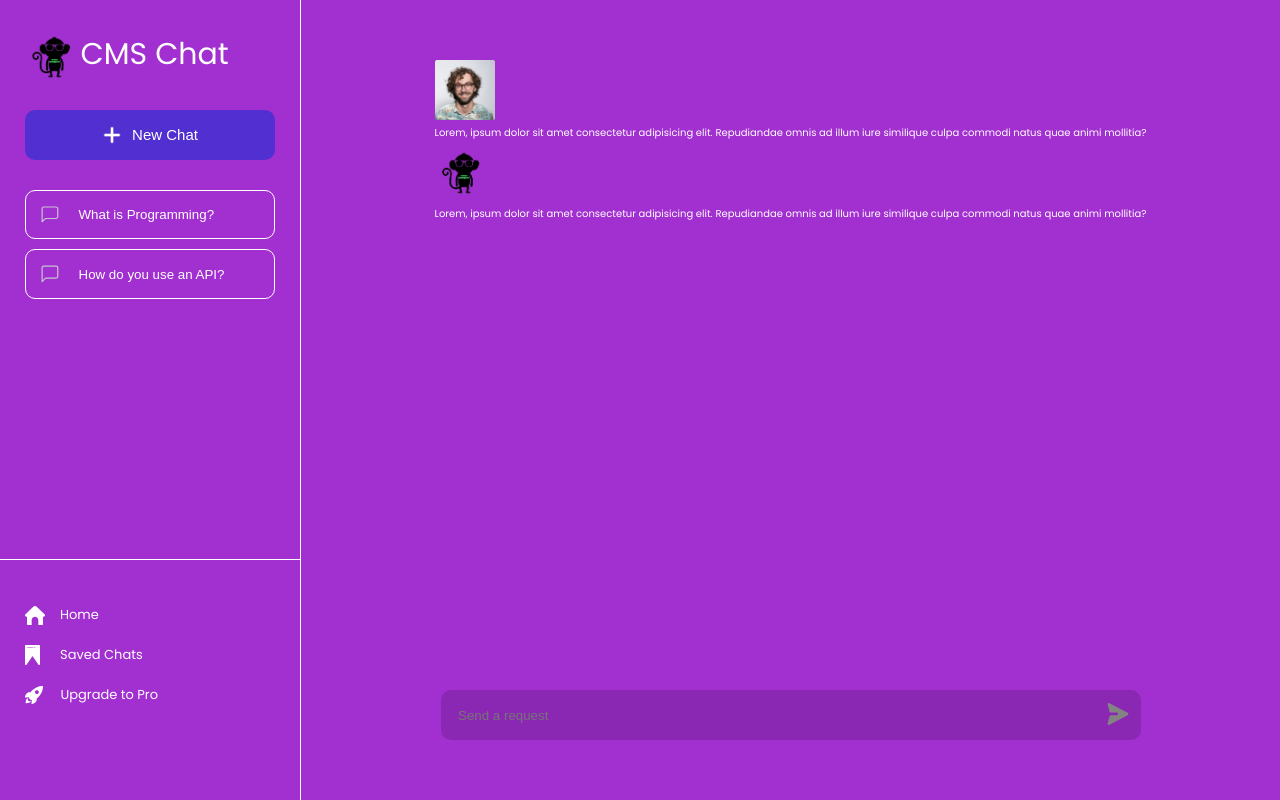
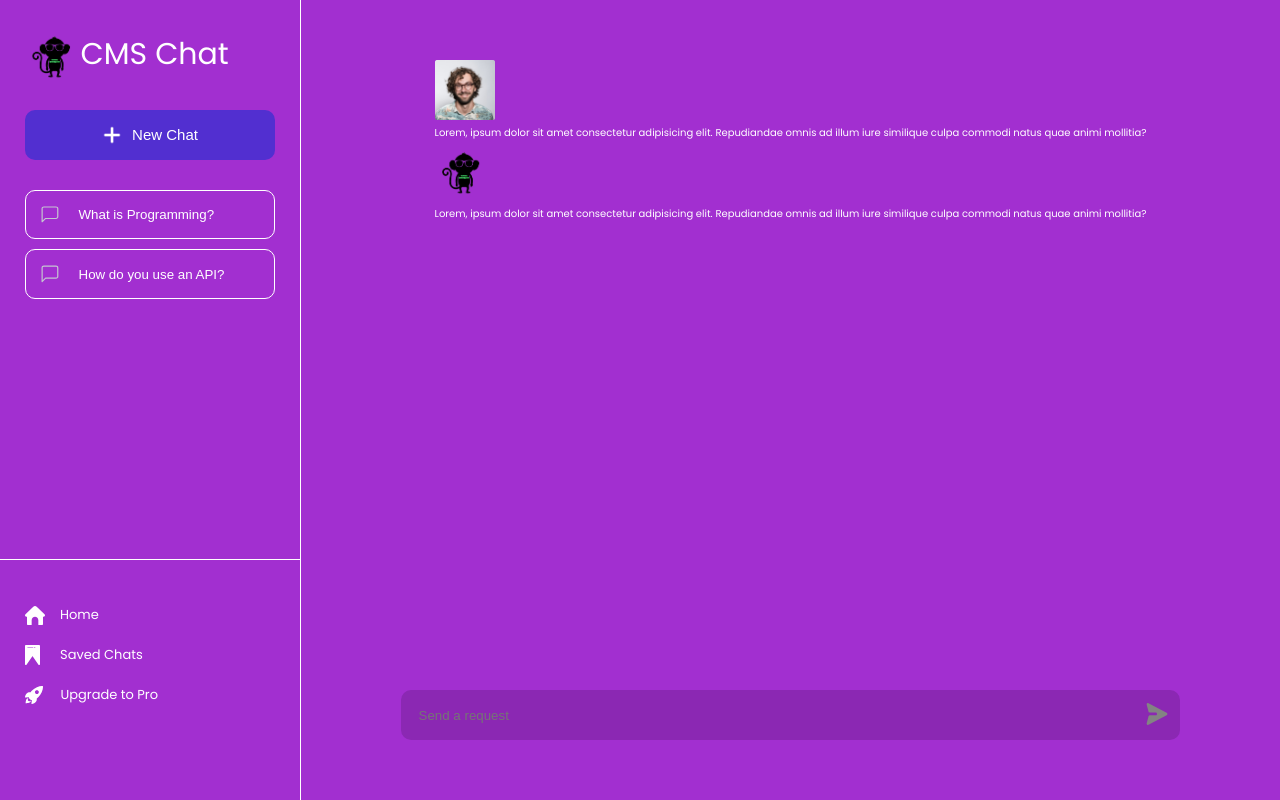
Before and after one commit to DDeShon/react-chat-ai, a React (Create React App) app: page / in a window 1280 px wide. Built offline with nearby package versions, Linux system fonts and the light colour scheme.

Commit message:
working on ui layout

```diff
--- a/src/App.css
+++ b/src/App.css
@@ -133,7 +133,7 @@ body {
   display: flex;
   align-items: center;
   border-radius: 1rem;
-  width: 70rem;
+  width: 100%;
 }
 
 .input>input {
```
